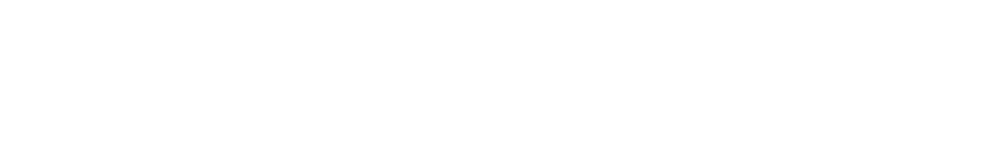
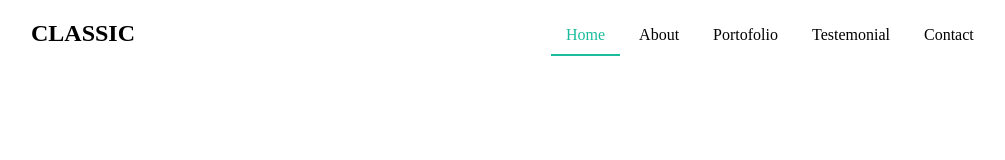
Before and after one commit to abramReda/web3, a plain HTML site: page index.html in a window 1280 px wide. Shown: the whole page, without its empty margins (9-1014 px from the left). Drawn offline with Linux system fonts and the light colour scheme.

Commit message:
add navigation bar

```diff
--- a/css/style.css
+++ b/css/style.css
@@ -1,14 +1,20 @@
 
 /*start main rules*/
+*{
+	-webkit-box-sizing:border-box;
+	-moz-box-sizing:border-box;
+	box-sizing:border-box;
+}
 body{
-		margin:0px;
+	margin:0px;
 	padding:0px;
+
 }
 
 
 
 .container{
-	width:1160px;
+	width:1200px;
 	margin:auto;
 
 }
@@ -17,4 +23,44 @@ body{
 	clear:both;
 }
 
+
+ul{
+	list-style:none;
+}
+
 /*end main rules*/
+
+
+/*start navegaiton bar*/
+
+.navbar {
+	overflow:hidden;
+}
+
+.navbar .brandName{
+	float:left;
+	width:40%;
+}
+
+.navbar .brandName h2{
+	text-transform:uppercase;
+}
+
+.navbar .links{
+	float:left;
+	width:60%;
+}
+
+.navbar .links ul li{
+	display:inline-block;
+	padding:10px 15px;
+}
+
+.navbar .links ul li.active,
+.navbar .links ul li:hover {
+	color:#1abc9c;
+	border-bottom:2px solid #1abc9c;
+	cursor:pointer;
+}
+
+/*end navegaiton bar*/
--- a/index.html
+++ b/index.html
@@ -13,7 +13,29 @@
 
 <body>
 
+	<!--start navigation bar-->
+		<div class="navbar">
+			<div class ="container">
 
+				<div class="brandName">
+					<h2>classic</h2>
+				</div>
+				<div class ="links">
+					<ul>
+						<li class = "active">Home        </li>
+						<li>                 About       </li>
+						<li>                 Portofolio  </li>
+						<li>                 Testemonial </li>
+						<li>                 Contact	 </li>
+					</ul>
+
+				</div>
+
+			</div>
+
+
+		</div>
+	<!--end navigation bar-->
 	<script src="js/jquery-3.4.1.min.js"></script>
 	<script src ="js/main.js"></script>
 
```
